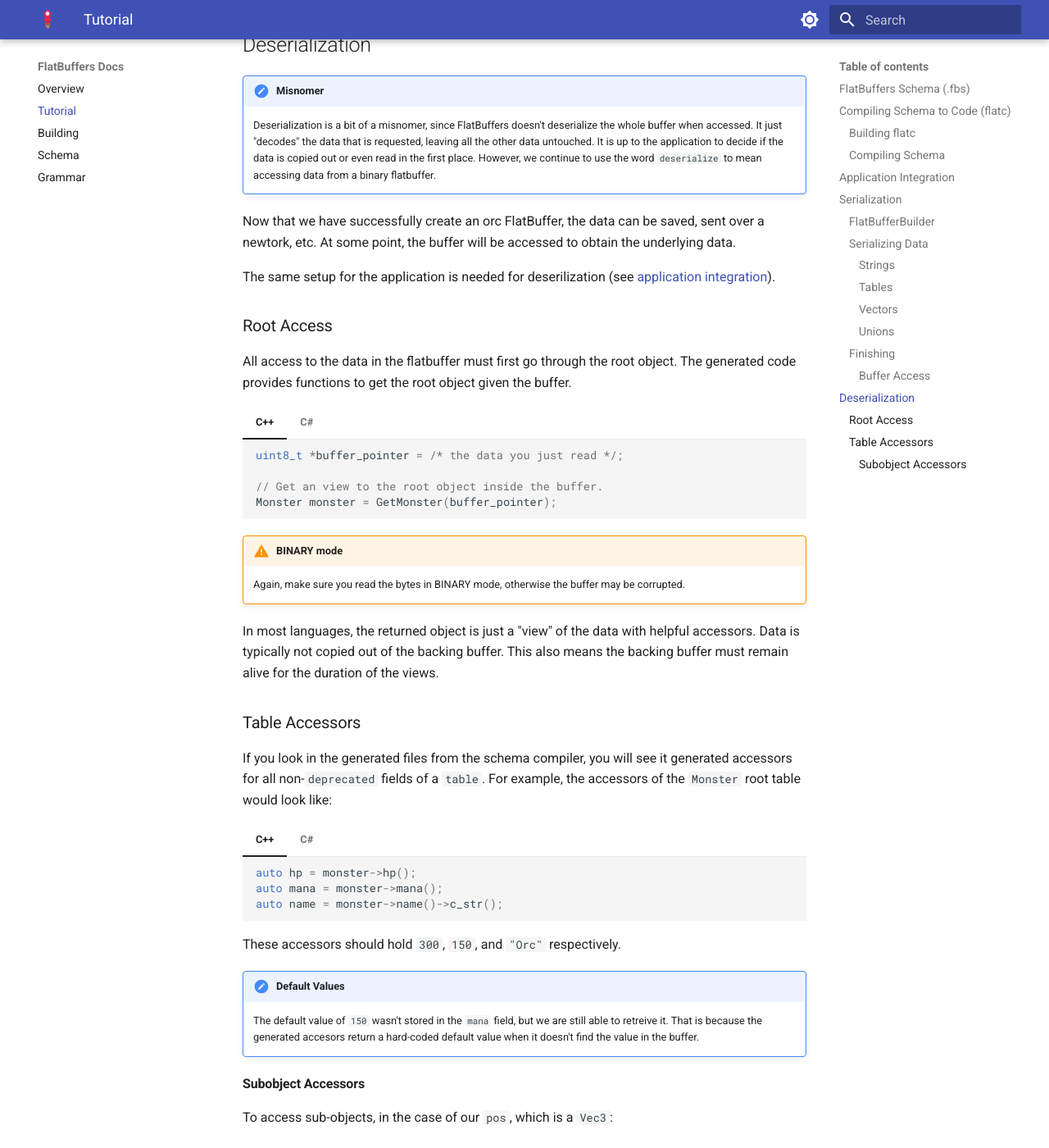
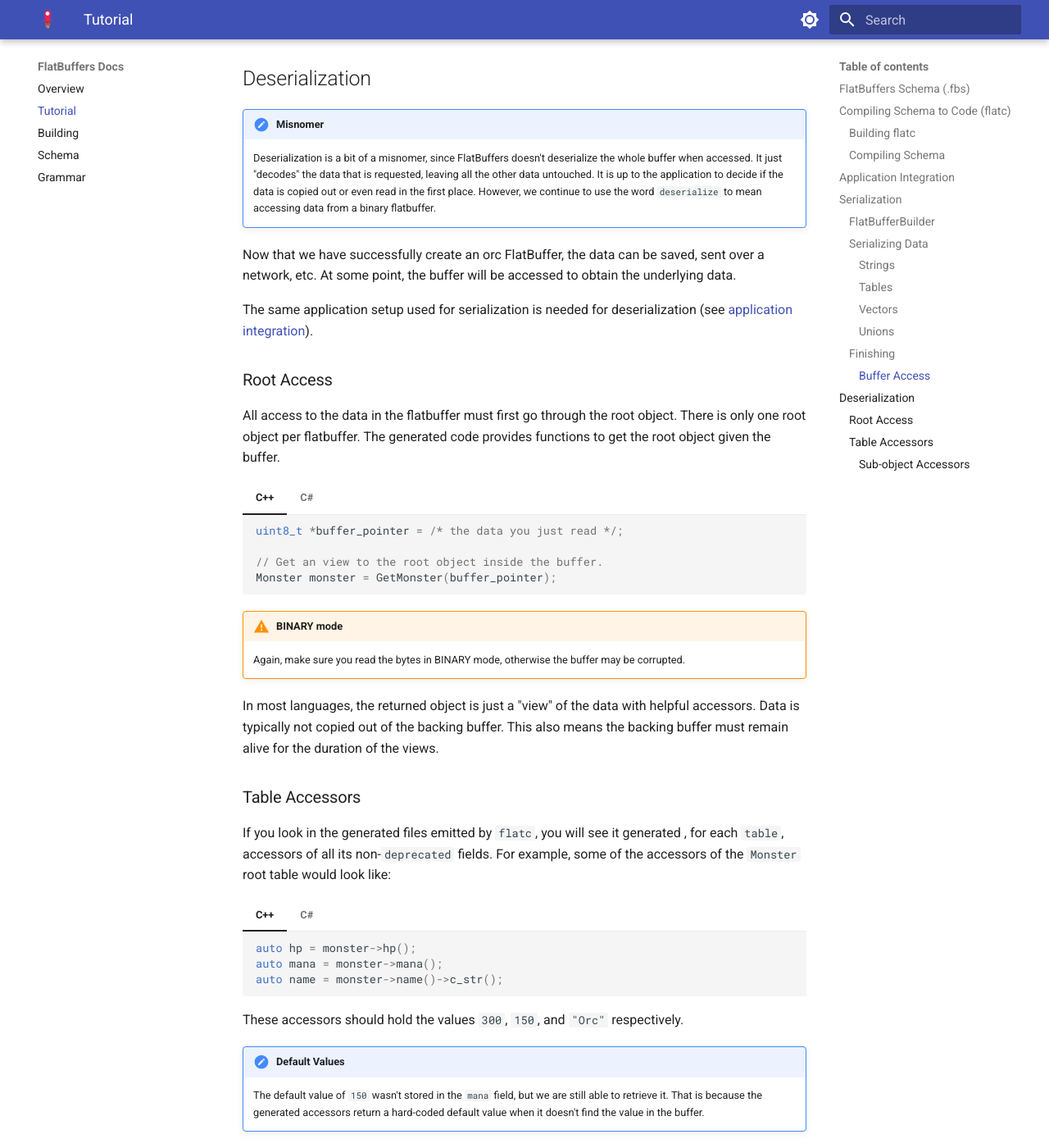
Before and after one commit to dbaileychess/flatbuffers-mkdocs, an MkDocs documentation site: the page built from docs/tutorial.md, in a window 1280 px wide and 1400 px high, scrolled down 7859 px. Shown: the whole window at 82% size. Built offline with MkDocs 1.6.1 and Material for MkDocs 9.7.7, drawn with Linux system fonts in a browser that asks for light colours; some of the changed text lies outside the part shown.

Commit message:
Fixed typoes and minor clarity edits

````diff
--- a/docs/tutorial.md
+++ b/docs/tutorial.md
@@ -33,9 +33,9 @@
 complete sample binaries demonstrations.
 
 FlatBuffers schema is a Interface Definition Language (IDL) that has a couple
-data structures, see the [schema](schema.md) documentation for detail
-description of the schema. Use the inline code annotations to get a brief
-synposis of each part of the schema.
+data structures, see the [schema](schema.md) documentation for a detail
+description. Use the inline code annotations to get a brief synopsis of each
+part of the schema.
 
 ```c title="monster.fbs" linenums="1"
 // Example IDL file for our monster's schema.
@@ -91,11 +91,13 @@
    defined, it cannot be changed. Use tables for data structures that can evolve
    over time.
 
-5. FlatBuffers has the standard set of scalar numerical types, as well as
-   `bool`.
+5. FlatBuffers has the standard set of scalar numerical types (`int8`, `int16`,
+   `int32`, `int64`, `uint8`, `uint16`, `uint32`, `uint64`, `float`, `double`),
+   as well as `bool`. Note, scalars are fixed width, `varints` are not
+   supported.
 
 6. Tables are the main data structure for grouping data together. It can evolve
-   by adding and deprecating fields over time, while perserving forward and
+   by adding and deprecating fields over time, while preserving forward and
    backwards compatibility.
 
 7. A field that happens to be a `struct`. This means the data of the `Vec3`
@@ -131,12 +133,22 @@
 
 ### Building `flatc`
 
-Assuming a normal unix-based build environment:
+FlatBuffers uses [`cmake`](https://cmake.org/) to build projects files for your
+environment.
 
-```sh
-cmake -g "Unix Makefiles"
-make flatc
-```
+=== "Unix"
+
+    ```sh
+    cmake -G "Unix Makefiles"
+    make flatc
+    ```
+
+=== "Windows"
+
+    ```sh
+    cmake -G "Visual Studio 16 2019"
+    msbuild.exe FlatBuffers.sln
+    ```
 
 See the documentation on [building](building.md) for more details and other
 environments. Some languages also include a prebuilt `flatc` via their package
@@ -500,13 +512,13 @@
 
 ### Finishing
 
-At this point, we have an offset to a `Monster` orc `table` serialized in the
-flatbuffer. The `root_type` of the schema is also a `Monster`, so we have
-everything we need to finish the serialization step.
+At this point, we have serialized a `Monster` we've named "orc" to the
+flatbuffer and have its offset. The `root_type` of the schema is also a
+`Monster`, so we have everything we need to finish the serialization step.
 
-This is done by calling the approriate `finish` method on the Builder, passing
-in the orc offset to indicate this is the "entry" data struct when deserializing
-the buffer later.
+This is done by calling the appropriate `finish` method on the Builder, passing
+in the orc offset to indicate this `table` is the "entry" point when
+deserializing the buffer later.
 
 === "C++"
 
@@ -562,7 +574,7 @@
 !!! warning "BINARY Mode"
 
     Make sure your file mode (or transfer protocol) is set to BINARY, and not
-    TEXT. If you try to trasnfer a flatbuffer in TEXT mode, the buffer will be
+    TEXT. If you try to transfer a flatbuffer in TEXT mode, the buffer will be
     corrupted and be hard to diagnose.
 
 ## Deserialization
@@ -577,16 +589,17 @@
     data from a binary flatbuffer.
 
 Now that we have successfully create an orc FlatBuffer, the data can be saved,
-sent over a newtork, etc. At some point, the buffer will be accessed to obtain
+sent over a network, etc. At some point, the buffer will be accessed to obtain
 the underlying data.
 
-The same setup for the application is needed for deserilization (see
-[application integration](#application-integration)).
+The same application setup used for serialization is needed for deserialization
+(see [application integration](#application-integration)).
 
 ### Root Access
 
 All access to the data in the flatbuffer must first go through the root object.
-The generated code provides functions to get the root object given the buffer.
+There is only one root object per flatbuffer. The generated code provides
+functions to get the root object given the buffer.
 
 === "C++"
 
@@ -617,9 +630,9 @@
 
 ### Table Accessors
 
-If you look in the generated files from the schema compiler, you will see it
-generated accessors for all non-`deprecated` fields of a `table`. For example,
-the accessors of the `Monster` root table would look like:
+If you look in the generated files emitted by `flatc`, you will see it generated
+, for each `table`, accessors of all its non-`deprecated` fields. For example,
+some of the accessors of the `Monster` root table would look like:
 
 === "C++"
 
@@ -640,15 +653,15 @@
     var name = monster.Name;
     ```
 
-These accessors should hold `300`, `150`, and `"Orc"` respectively.
+These accessors should hold the values `300`, `150`, and `"Orc"` respectively.
 
 !!! note "Default Values"
 
     The default value of `150` wasn't stored in the `mana` field, but we are
-    still able to retreive it. That is because the generated accesors return a
+    still able to retrieve it. That is because the generated accessors return a
     hard-coded default value when it doesn't find the value in the buffer.
 
-#### Subobject Accessors
+#### Sub-object Accessors
 
 To access sub-objects, in the case of our `pos`, which is a `Vec3`:
 
````
Also changed, not shown: other parts of docs/tutorial.md (+6 -6 lines).
